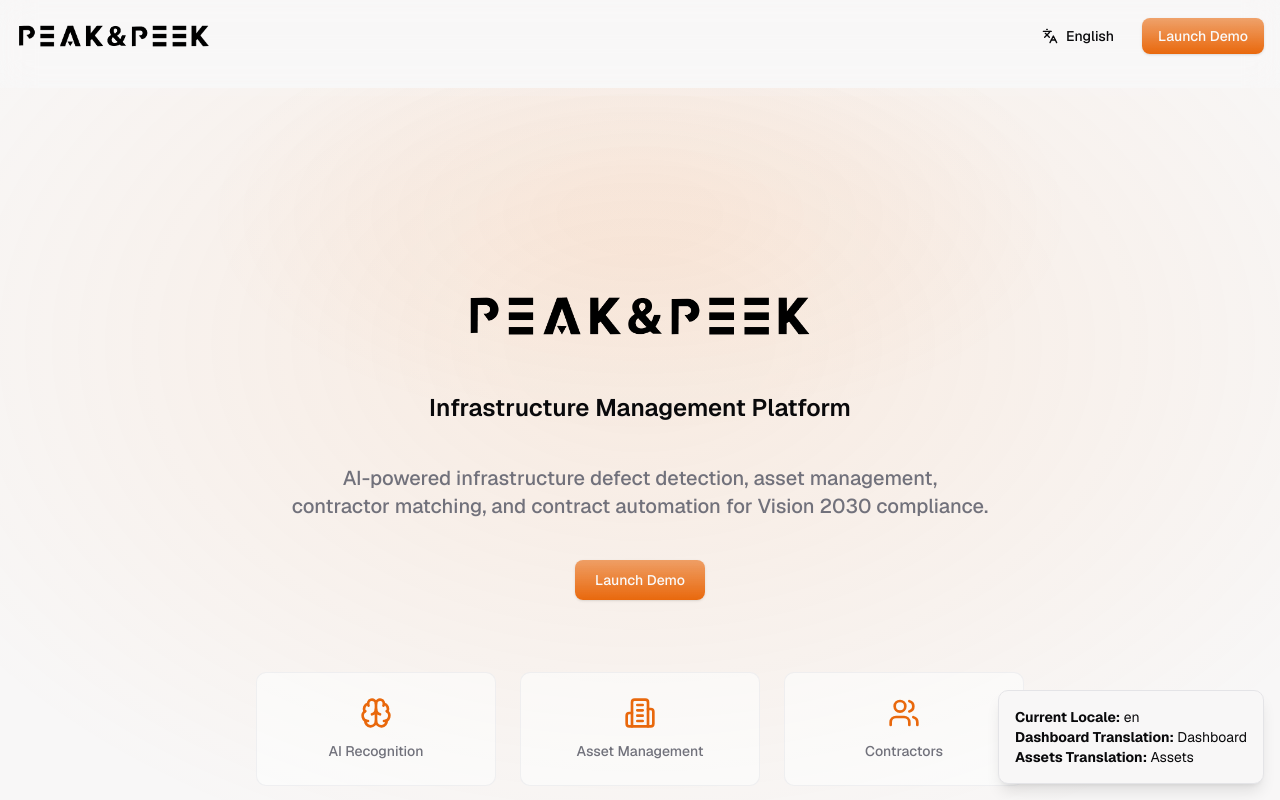
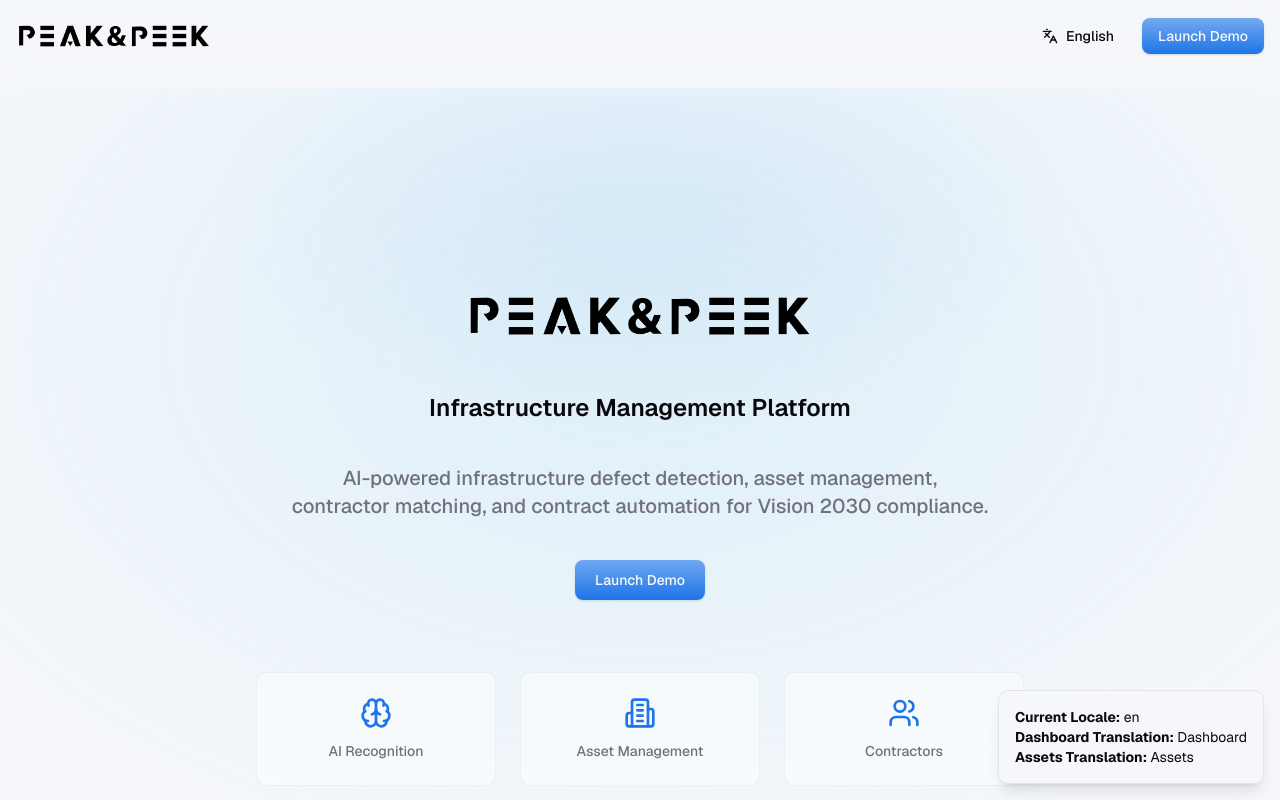
Before and after one commit to Muhammad-Ijlal/infra-command-center, a Next.js app: page /en in a window 1280 px wide. Shown: the top 800 px of the page. Built offline with nearby package versions, Linux system fonts and the light colour scheme.

Commit message:
Update theme

```diff
--- a/src/app/globals.css
+++ b/src/app/globals.css
@@ -110,22 +110,22 @@
 }
 
 :root {
-  /* Accent colors */
-  --brand: oklch(66.5% 0.1804 47.04);
-  --brand-foreground: oklch(75.77% 0.159 55.91);
+  /* Accent colors - Ice Theme (referenced from theme.css) */
+  --brand: var(--brand-ice);
+  --brand-foreground: var(--brand-ice-foreground);
 
   /* Customized shadcn/ui colors */
-  --background: oklch(97.65% 0.001 17.18);
+  --background: var(--background-ice);
   --foreground: oklch(0.141 0.005 285.823);
   --card: oklch(1 0 0);
   --card-foreground: oklch(0.141 0.005 285.823);
   --popover: oklch(1 0 0);
   --popover-foreground: oklch(0.141 0.005 285.823);
-  --primary: oklch(66.5% 0.1804 47.04);
+  --primary: var(--brand-ice);
   --primary-foreground: oklch(0.985 0 0);
   --secondary: oklch(0.967 0.001 286.375);
   --secondary-foreground: oklch(0.21 0.006 285.885);
-  --muted: oklch(0.967 0.001 286.375);
+  --muted: var(--background-ice);
   --muted-foreground: oklch(0.552 0.016 285.938);
   --accent: oklch(0.927 0.001 286.375);
   --accent-foreground: oklch(0.21 0.006 285.885);
@@ -159,12 +159,12 @@
 }
 
 .dark {
-  /* Accent colors */
-  --brand: oklch(83.6% 0.1177 66.87);
-  --brand-foreground: oklch(75.77% 0.159 55.91);
+  /* Accent colors - Ice Theme (referenced from theme.css) */
+  --brand: var(--brand-ice);
+  --brand-foreground: var(--brand-ice-foreground);
 
   /* Customized shadcn/ui colors */
-  --background: oklch(0.141 0.005 285.823);
+  --background: var(--background-ice);
   --foreground: oklch(0.985 0 0);
   --card: oklch(0.141 0.005 285.823);
   --card-foreground: oklch(0.985 0 0);
```
